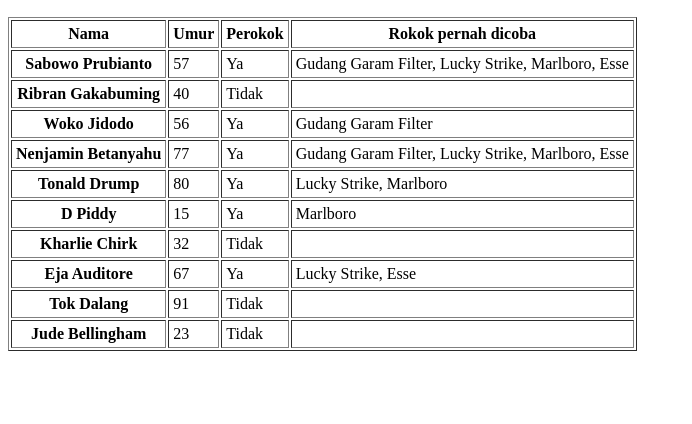
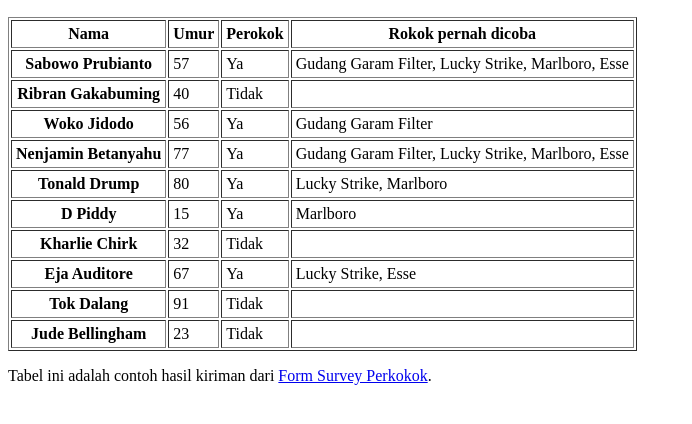
Before and after one commit to sronnaim/koda-b10-html3, a plain HTML site: page forms.html in a window 1280 px wide. Shown: the part 50-474 px from the top of the page, without its empty margins (0-692 px from the left). Drawn offline with Linux system fonts and the light colour scheme.

Commit message:
feat: added hyperlink to go back to form entry on form example table

```diff
--- a/forms.html
+++ b/forms.html
@@ -82,6 +82,9 @@
                     </tr>
                 </tbody>
             </table>
+            <footer>
+                <p>Tabel ini adalah contoh hasil kiriman dari <a href="/index.html">Form Survey Perkokok</a>.</p>
+            </footer>
         </article>
     </main>
 </body>
```
Also changed, not shown: index.html (+1 -1 lines).
